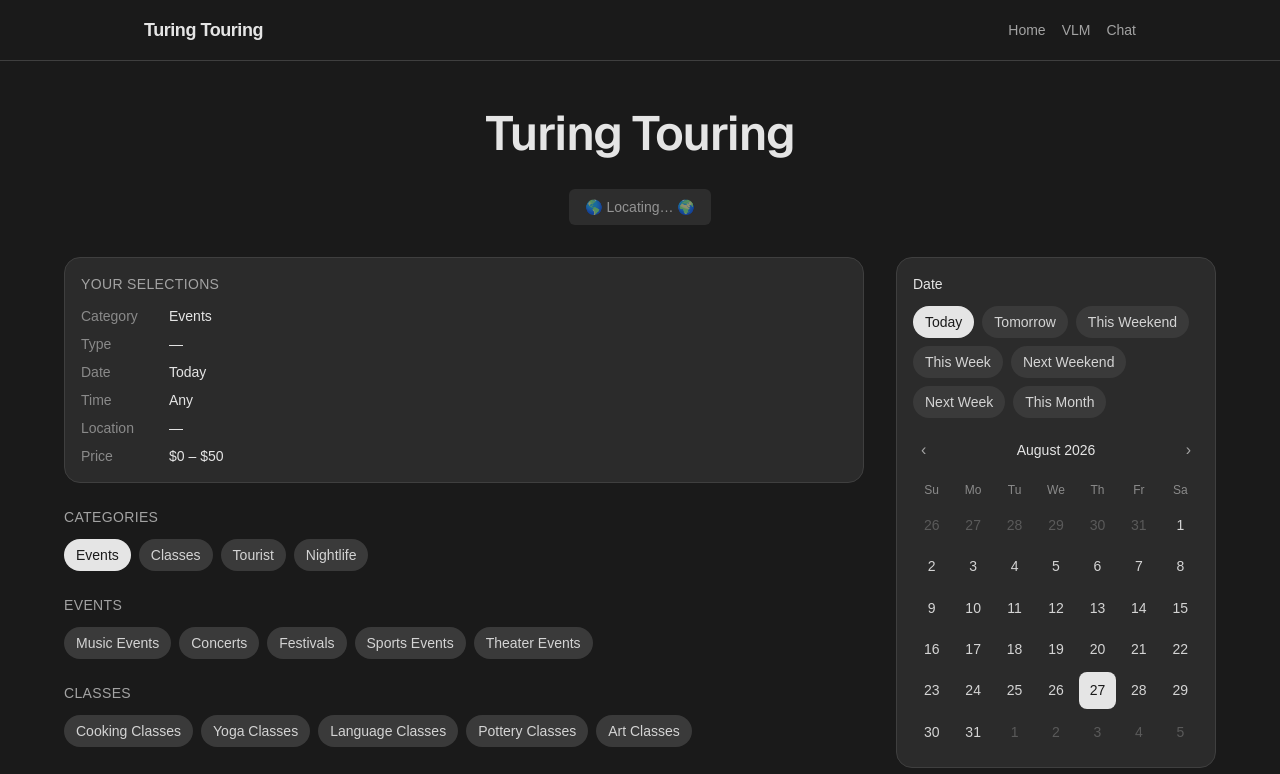
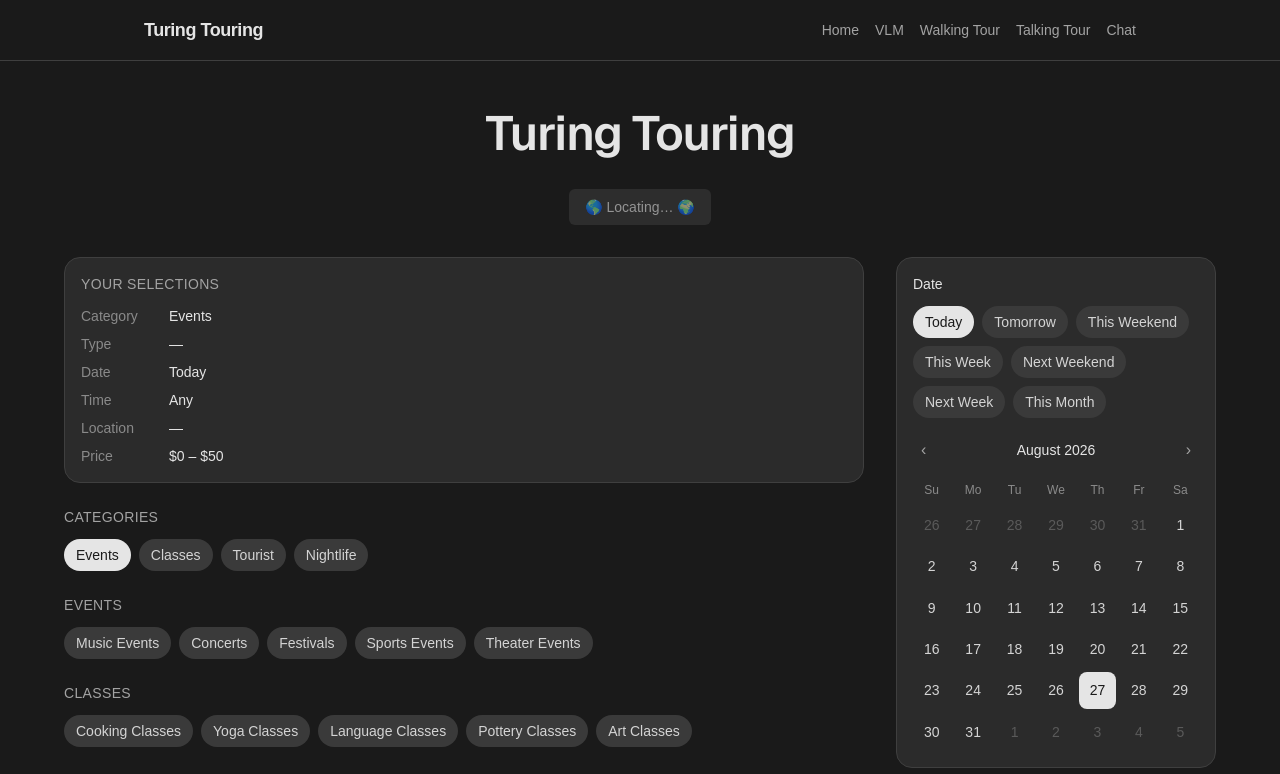
Before and after one commit to GeorgeDavila/turing-touring, a Next.js app: page / in a window 1280 px wide. Shown: the top 774 px of the page. Built offline with nearby package versions, Linux system fonts and the light colour scheme; no server answers.

Commit message:
add new routes to header

```diff
--- a/components/Header.tsx
+++ b/components/Header.tsx
@@ -24,6 +24,18 @@ export default function Header() {
             VLM
           </Link>
           <Link
+            href="/walking-tour"
+            className="text-[#a3a3a3] transition-colors hover:text-[#e5e5e5]"
+          >
+            Walking Tour
+          </Link>
+          <Link
+            href="/talking-tour"
+            className="text-[#a3a3a3] transition-colors hover:text-[#e5e5e5]"
+          >
+            Talking Tour
+          </Link>
+          <Link
             href="/chat"
             className="text-[#a3a3a3] transition-colors hover:text-[#e5e5e5]"
           >
```
